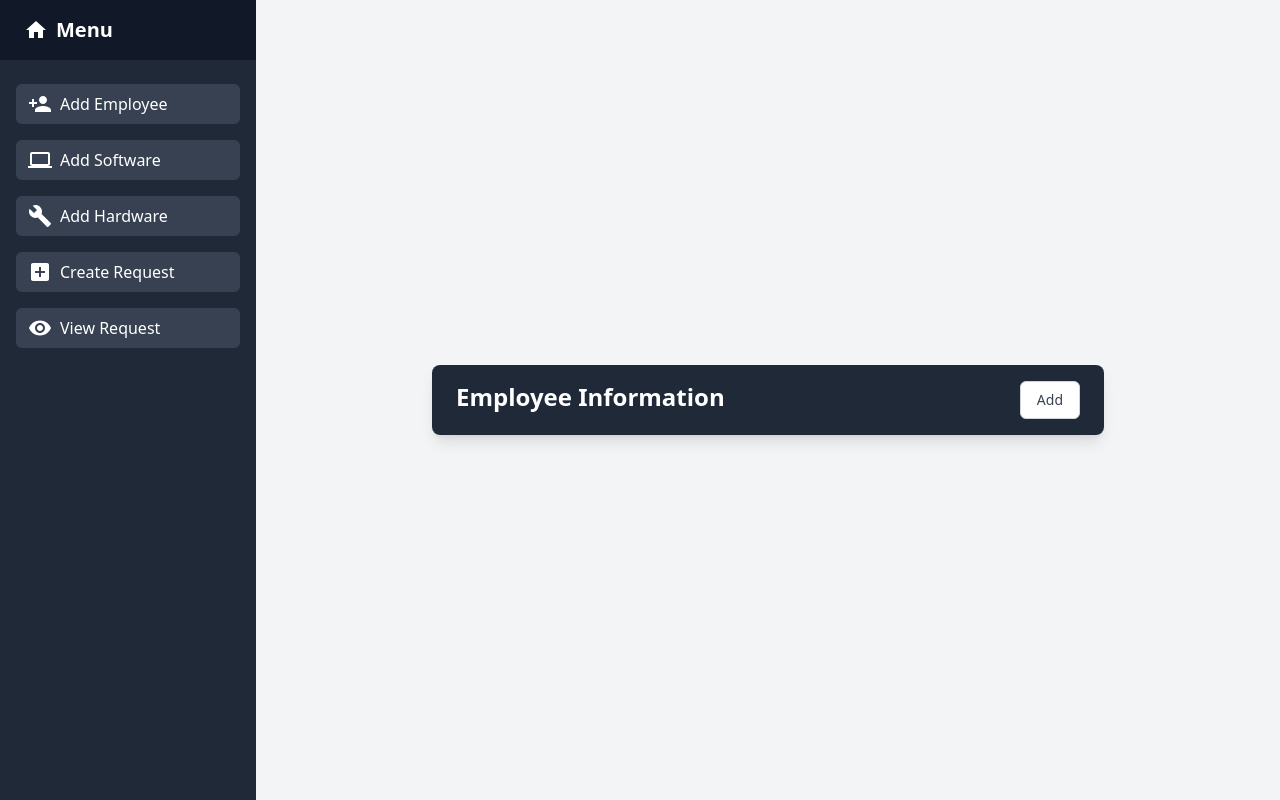
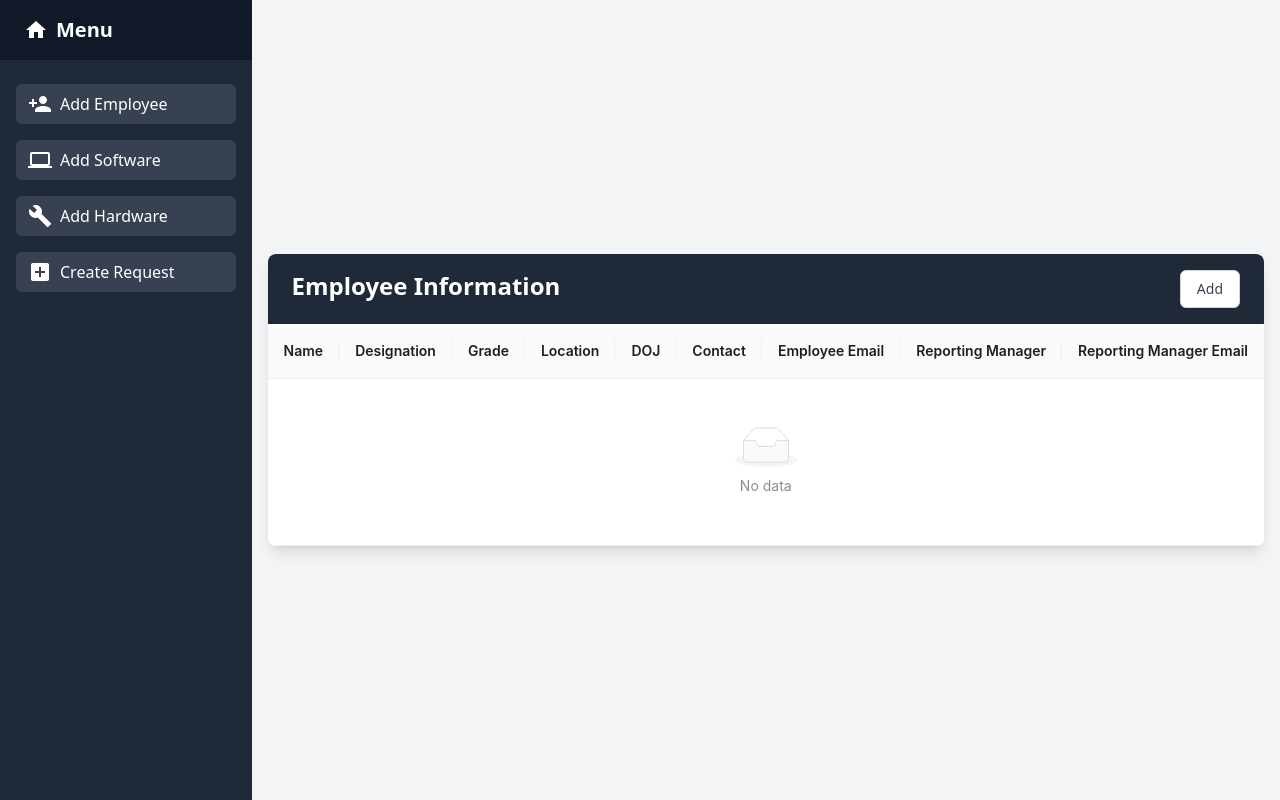
Before and after one commit to SubhajeetSahu/asset_management, a React (Vite) app: page / in a window 1280 px wide. Both pictures are taken after a click on the button "View". Built offline with nearby package versions, Linux system fonts and the light colour scheme.

Commit message:
Update Employee component UI and functionality

```diff
--- a/package.json
+++ b/package.json
@@ -14,6 +14,7 @@
     "@emotion/styled": "^11.13.0",
     "@mui/icons-material": "^6.0.0",
     "@mui/material": "^6.0.0",
+    "antd": "^5.20.3",
     "react": "^18.3.1",
     "react-dom": "^18.3.1",
     "react-router-dom": "^6.26.1"
--- a/src/components/Admin/Employee/Employee.jsx
+++ b/src/components/Admin/Employee/Employee.jsx
@@ -1,9 +1,59 @@
 import { useState } from "react";
 import Sidebar from "../../Sidebar/Sidebar";
+import { Table } from "antd";
 
 
 const Employee = () => {
   const [view, setView] = useState(true);
+
+  const columns = [
+    {
+      title: "Name",
+      dataIndex: "name",
+      key: "name",
+    },
+    {
+      title: "Designation",
+      dataIndex: "designation",
+      key: "designation",
+    },
+    {
+      title: "Grade",
+      dataIndex: "grade",
+      key: "grade",
+    },
+    {
+      title: "Location",
+      dataIndex: "location",
+      key: "location",
+    },
+    {
+      title: "DOJ",
+      dataIndex: "doj",
+      key: "doj",
+    },
+    {
+      title: "Contact",
+      dataIndex: "contact",
+      key: "contact",
+    },
+    {
+      title: "Employee Email",
+      dataIndex: "employeeEmail",
+      key: "employeeEmail",
+    },
+    {
+      title: "Reporting Manager",
+      dataIndex: "reportingManager",
+      key: "reportingManager",
+    },
+    {
+      title: "Reporting Manager Email",
+      dataIndex: "reportingManagerEmail",
+      key: "reportingManagerEmail",
+    },
+  ];
+
 
 
 
@@ -194,7 +244,7 @@ const Employee = () => {
         <div className="min-h-screen flex">
           <Sidebar />
           <div className="flex-1 bg-gray-100 flex flex-col p-4 items-center justify-center">
-            <div className="max-w-2xl w-full bg-white shadow-lg rounded-lg overflow-hidden">
+            <div className="w-full bg-white shadow-lg rounded-lg overflow-hidden">
 
               <div className="bg-gray-800 text-white py-4 px-6 flex justify-between gap-5">
                 <h2 className="text-2xl font-semibold">Employee Information</h2>
@@ -206,6 +256,10 @@ const Employee = () => {
                 </button>
               </div>
 
+              <div className="overflow-x-auto">
+              <Table columns={columns} style={{whiteSpace: 'nowrap'}}/>
+
+
 
 
 
@@ -216,6 +270,7 @@ const Employee = () => {
             </div>
           </div>
         </div>
+        </div>
       )}
     </>
   );
--- a/src/components/Sidebar/Sidebar.jsx
+++ b/src/components/Sidebar/Sidebar.jsx
@@ -41,13 +41,6 @@ const Sidebar = () => {
           <AddBoxIcon />
           <span>Create Request</span>
         </a>
-        <a
-          href="#"
-          className=" px-3 py-2 rounded-md text-base font-medium text-white bg-gray-700 hover:bg-gray-600 flex items-center space-x-2"
-        >
-          <VisibilityIcon />
-          <span>View Request</span>
-        </a>
       </nav>
     </div>
   );
```
Also changed, not shown: 1 other file (tests, documents, lock files or other folders).
